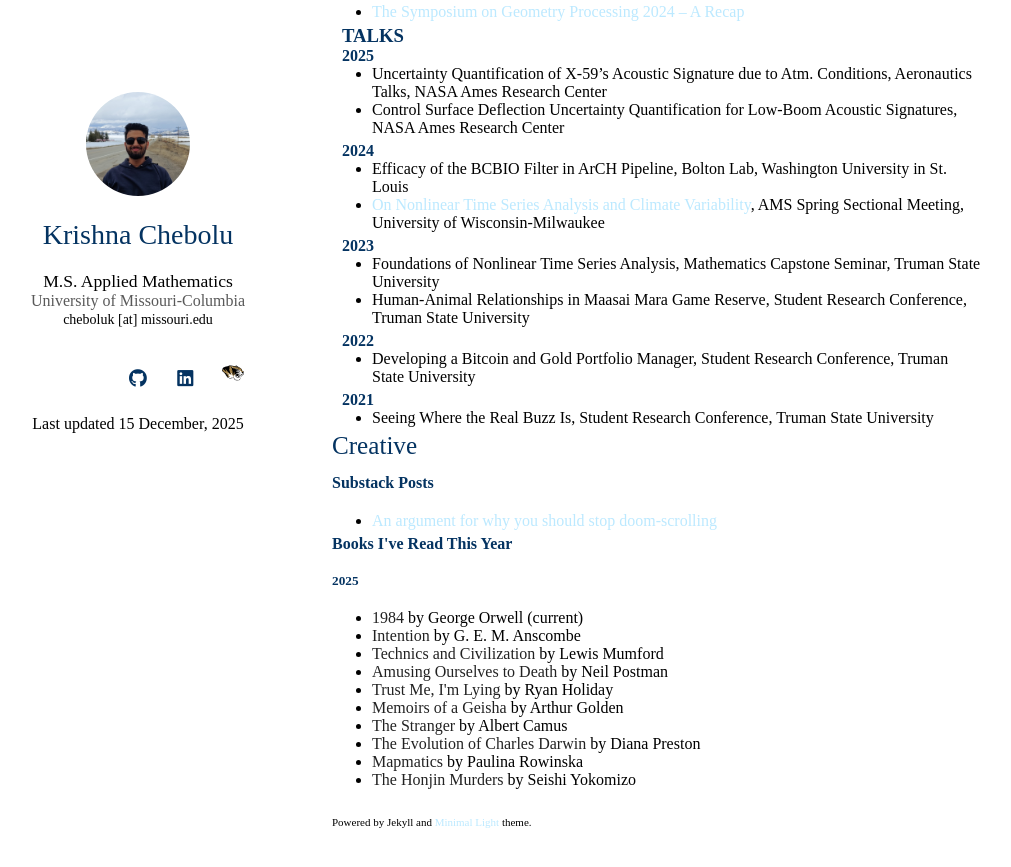
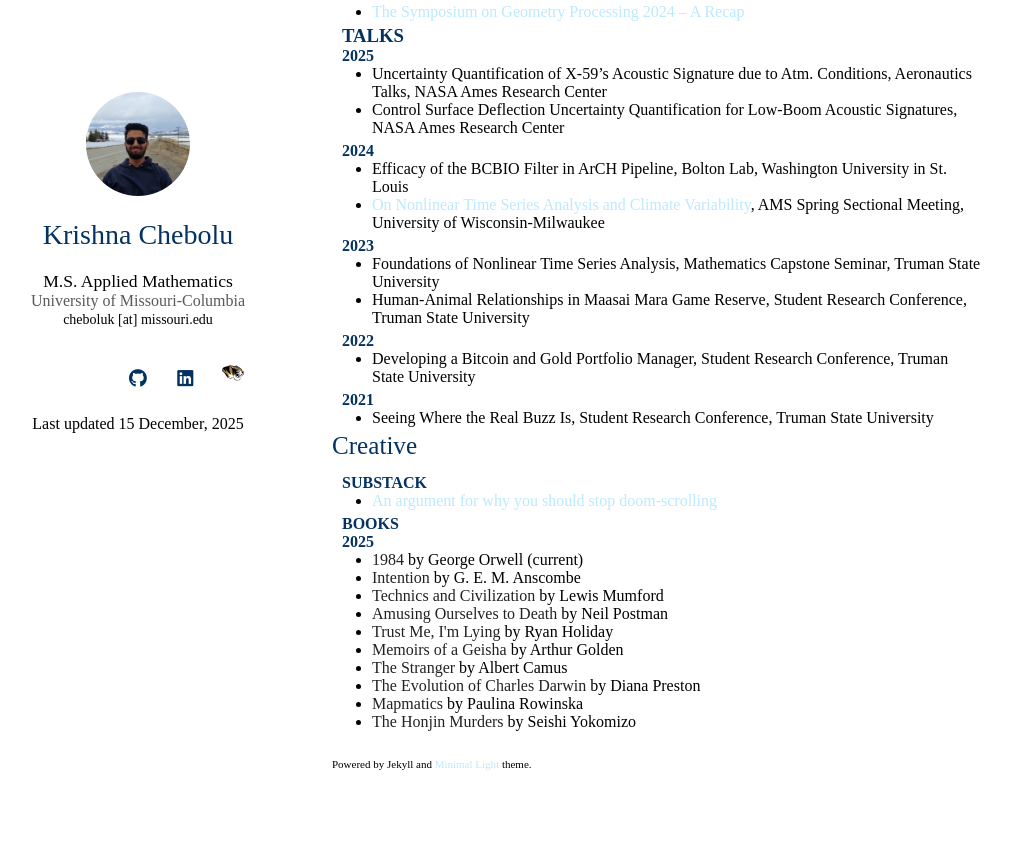
Before and after one commit to krishnachebolu/krishnachebolu.github.io, a Jekyll site: the page index.html, which Jekyll copies as it is, in a window 1280 px wide and 900 px high, scrolled down 1035 px. Shown: the top 867 px of the window, without its empty margins (138-1149 px from the left). Built offline with Jekyll 4.4.1, drawn with Linux system fonts in a browser that asks for light colours; nearby versions of some CDN libraries; a style sheet for code colours, icons or effects is not loaded; after the commit the page ends 1877 px from its top, so only the background shows below that.

Commit message:
Update index.html

```diff
--- a/index.html
+++ b/index.html
@@ -206,14 +206,14 @@
   <li>Seeing Where the Real Buzz Is, Student Research Conference, Truman State University</li>
 </ul>
 <h2 id="news">Creative</h2>
-        <h4 >Substack Posts</h4>
+        <h4 style="margin:0 10px 0;">SUBSTACK</h4>
 <ul style="margin:0 0 5px;">
    <li><a href="https://krishnachebolu.substack.com/p/an-argument-for-why-you-should-stop">An argument for why you should stop doom-scrolling</a></li>
 
 </ul>
 
-        <h4 >Books I've Read This Year</h4>
-        <h5> 2025</h5>
+        <h4 style="margin:0 10px 0;">BOOKS</h4>
+        <h4 style="margin:0 10px 0;">2025</h4>
 <ul style="margin:0 0 5px;">
   <li><strong>1984</strong> by George Orwell (current)</li>
   <li><strong>Intention</strong> by G. E. M. Anscombe</li>
```
